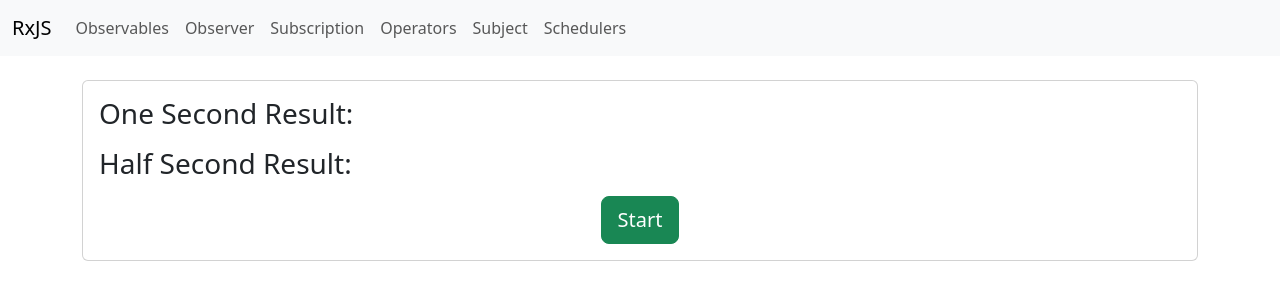
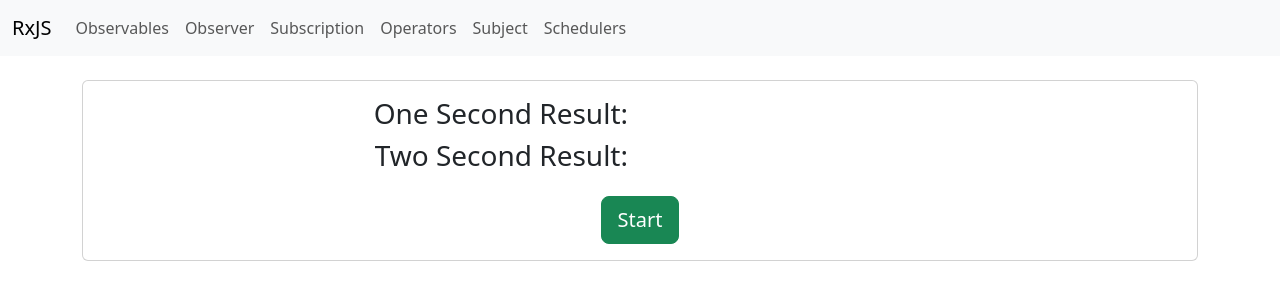
Before and after one commit to JMan4342/RxJS-Code, an Angular app in the folder RxJS-Code/: page /operators in a window 1280 px wide. Shown: the top 300 px of the page. Built offline with nearby package versions, Linux system fonts and the light colour scheme.

Commit message:
Add demo to show when no join operators.

```diff
--- a/RxJS-Code/src/app/operators/operators.component.html
+++ b/RxJS-Code/src/app/operators/operators.component.html
@@ -1,14 +1,17 @@
 <div class="container my-4">
   <div class="card">
     <div class="card-body">
-      <span>
-        <h3>One Second Result:</h3>
-        <p>{{ oneSecResult }}</p>
-      </span>
-      <span>
-        <h3>Half Second Result:</h3>
-        <p>{{ halfSecResult }}</p>
-      </span>
+      <div class="row">
+        <h3 class="col text-end">One Second Result: </h3>
+        <p class="col fw-semibold fs-4">{{ oneSecResult }}</p>
+      </div>
+      <div class="row">
+        <h3 class="col text-end">Two Second Result: </h3>
+        <p class="col fw-semibold fs-4">{{ halfSecResult }}</p>
+      </div>
+      <div class="d-flex justify-content-center">
+        <p class="fw-semibold fs-3">{{completeMessage}}</p>
+      </div>
       <div class="d-flex justify-content-center">
           <button [disabled]="isWorking" type="button" class="btn btn-success btn-lg" (click)="startOperators()">Start</button>
       </div>
--- a/RxJS-Code/src/app/operators/operators.component.ts
+++ b/RxJS-Code/src/app/operators/operators.component.ts
@@ -11,37 +11,52 @@ import { combineLatest, forkJoin, interval, take } from 'rxjs';
 export class OperatorsComponent {
   oneSecResult: number | null = null;
   halfSecResult: number | null = null;
+  completeMessage: string = '';
   isWorking: boolean = false;
 
   startOperators() {
     this.oneSecResult = null;
     this.halfSecResult = null;
+    this.completeMessage = '';
     this.isWorking = true;
 
     const oneSecNum = interval(1000);
-    const halfSecNum = interval(500);
+    const twoSecNum = interval(2000);
 
-    const takeOneTenNumbers = oneSecNum.pipe(take(10));
-    const takeHalfTenNumbers = halfSecNum.pipe(take(10));
+    const takeOneFiveNumbers = oneSecNum.pipe(take(5));
+    const takeTwoFiveNumbers = twoSecNum.pipe(take(5));
+
+    // NO OPERATORS DEMONSTRATION
+    // takeOneFiveNumbers.subscribe(x => this.oneSecResult = x);
+    // takeTwoFiveNumbers.subscribe(x => this.halfSecResult = x);
+
+    // this.completeMessage = 'No Join Creation Operators Complete';
+    // this.isWorking = false;
 
     // FORKJOIN DEMONSTRATION
-    // const observable = forkJoin([takeOneTenNumbers, takeHalfTenNumbers]);
+    // const observable = forkJoin([takeOneFiveNumbers, takeTwoFiveNumbers]);
     // observable.subscribe({
     //   next: (value) => {
     //     this.oneSecResult = value[0];
     //     this.halfSecResult = value[1];
     //   },
-    //   complete: () => this.isWorking = false,
+    //   complete: () => {
+    //     this.isWorking = false;
+    //     this.completeMessage = 'Forkjoin Operator Completed';
+    //   },
     // });
 
     // COMBINELATEST DEMONSTRATION
-    const observable = combineLatest([takeOneTenNumbers, takeHalfTenNumbers]);
+    const observable = combineLatest([takeOneFiveNumbers, takeTwoFiveNumbers]);
     observable.subscribe({
       next: (value) => {
         this.oneSecResult = value[0];
         this.halfSecResult = value[1];
       },
-      complete: () => (this.isWorking = false),
+      complete: () => {
+        this.isWorking = false;
+        this.completeMessage = 'CombineLatest Operator Completed';
+      },
     });
   }
 }
```
